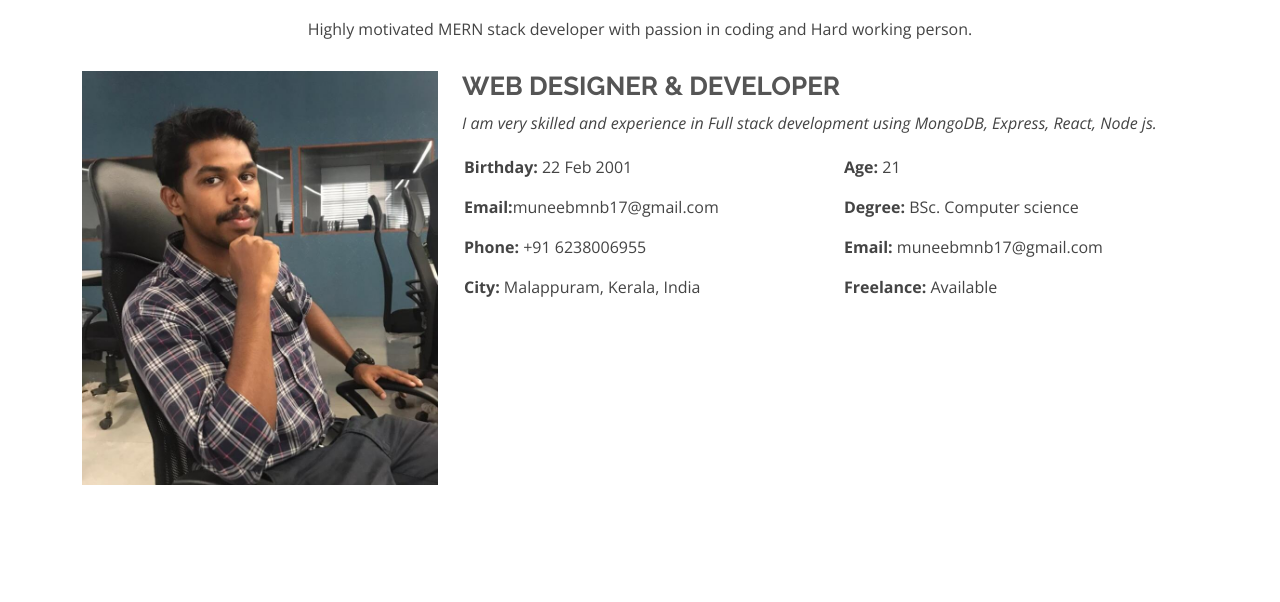
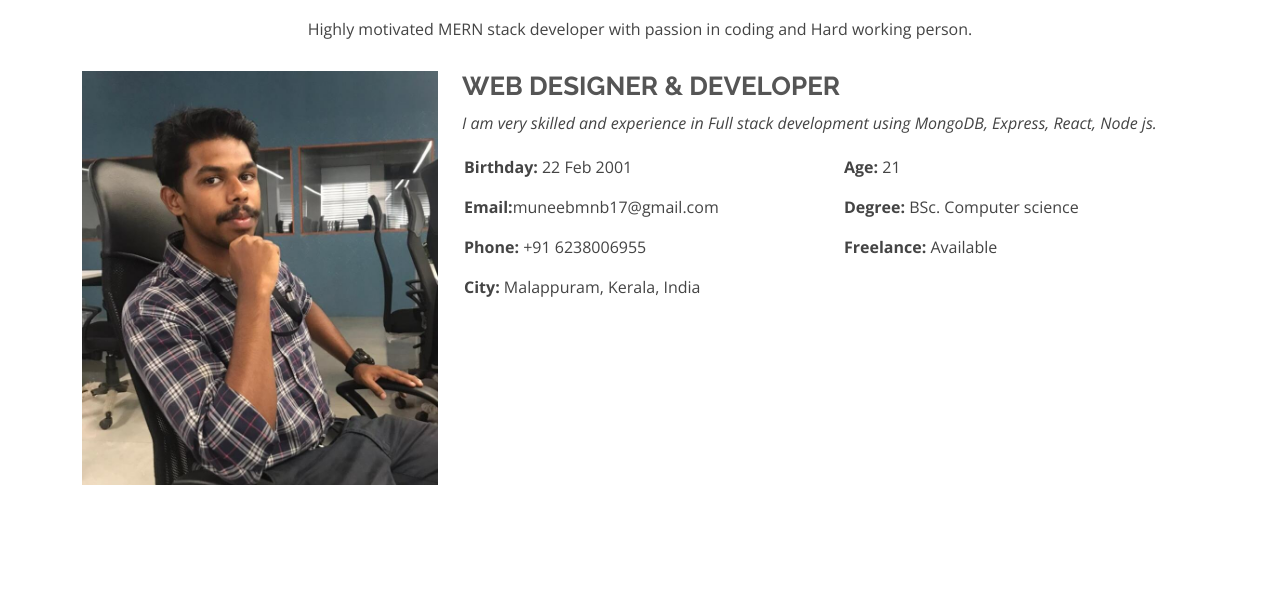
Before and after one commit to Muneeb-T/Personal-Website-Muneeb-T, a plain HTML site: page about.html in a window 1280 px wide. Shown: the part 171-773 px from the top of the page. Drawn offline with nearby package versions, Linux system fonts and the light colour scheme.

Commit message:
Update about.html

```diff
--- a/about.html
+++ b/about.html
@@ -92,7 +92,6 @@
                 <ul>
                   <li><i class="bi bi-rounded-right"></i> <strong>Age:</strong> 21</li>
                   <li><i class="bi bi-rounded-right"></i> <strong>Degree:</strong> BSc. Computer science</li>
-                  <li><i class="bi bi-rounded-right"></i> <strong>Email:</strong> muneebmnb17@gmail.com</li>
                   <li><i class="bi bi-rounded-right"></i> <strong>Freelance:</strong> Available</li>
                 </ul>
               </div>
```
